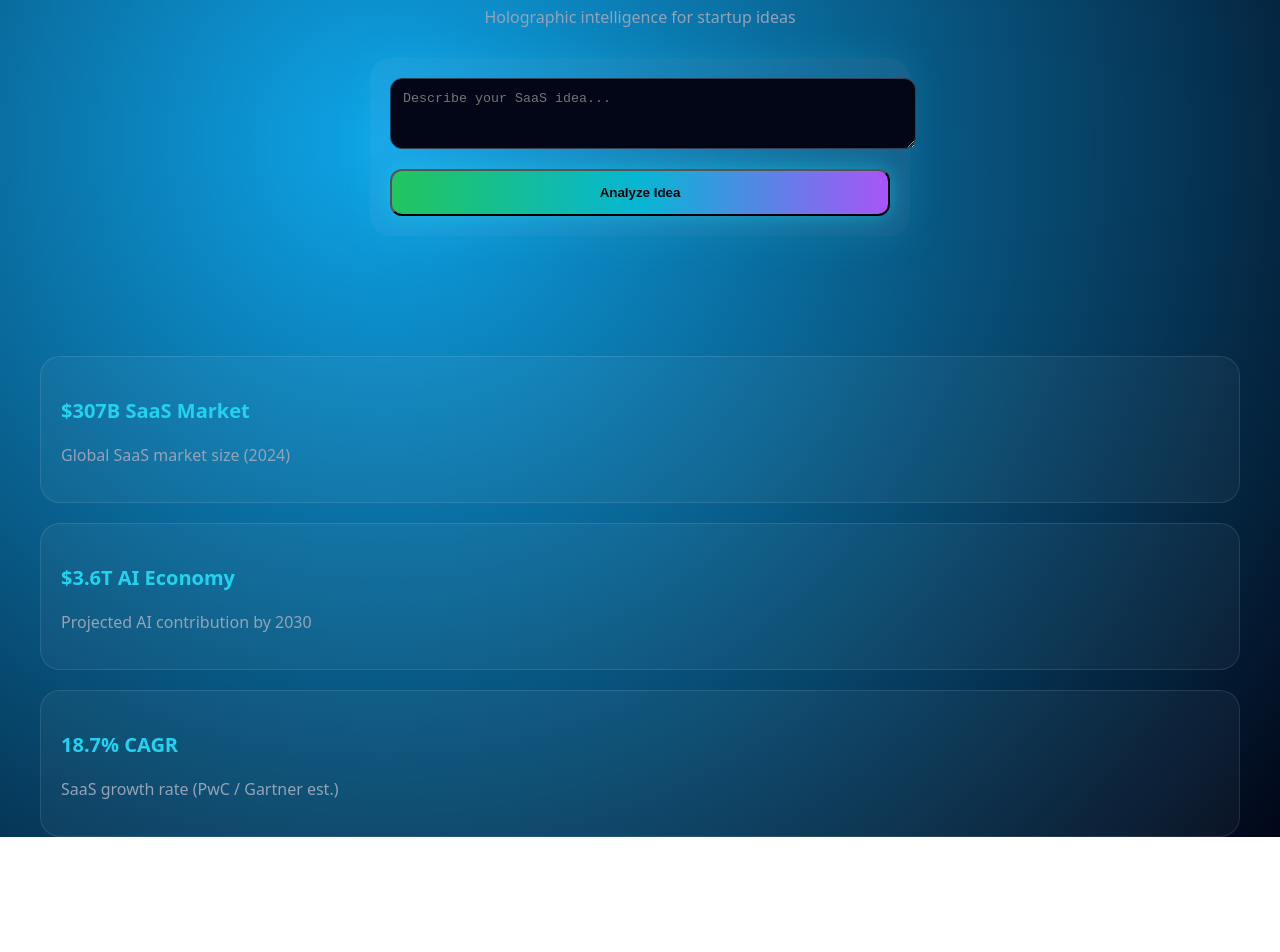
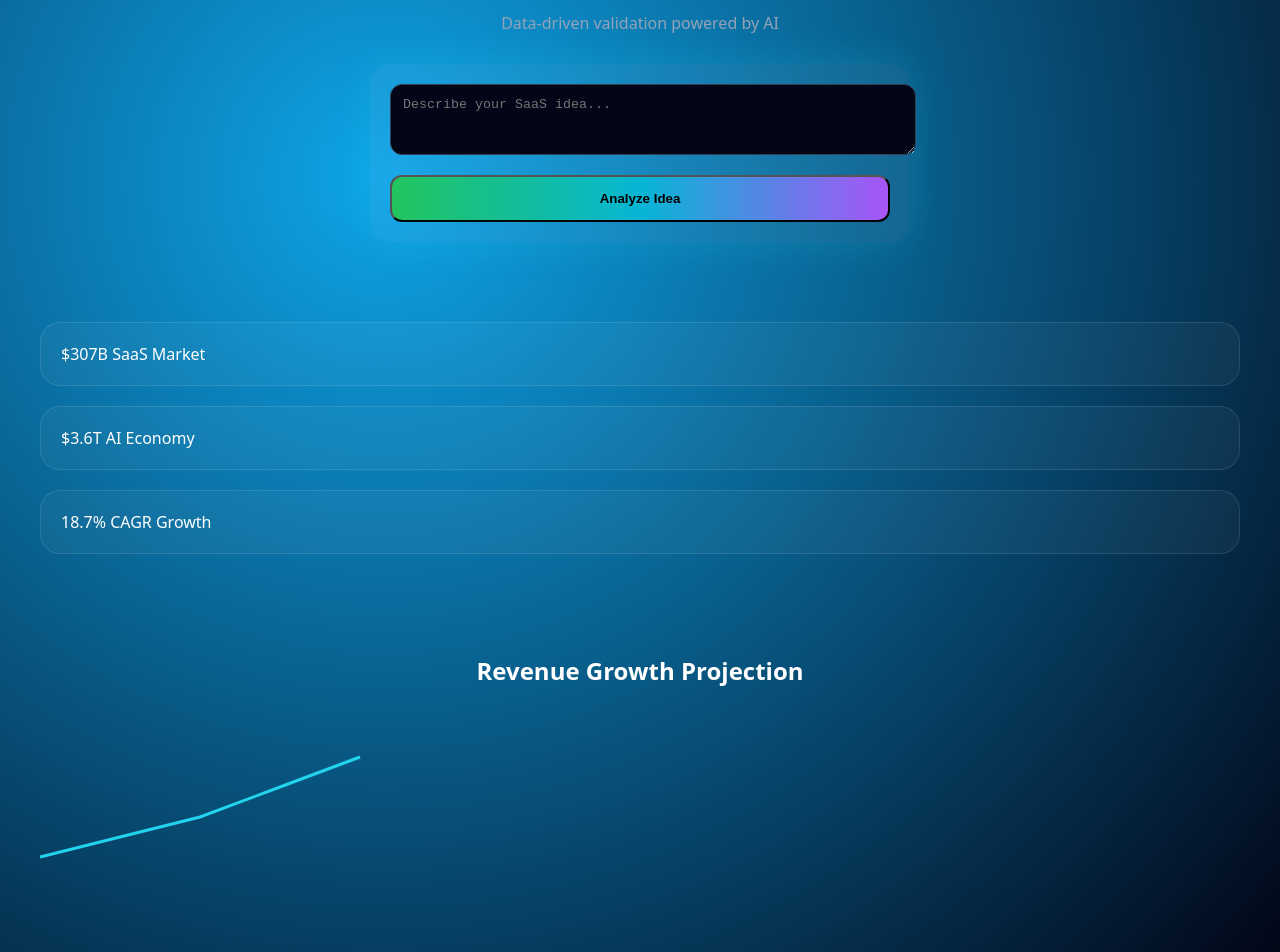
Before and after one commit to TogaraCode/ai-saas-platform, a Next.js app: page / in a window 1280 px wide. Shown: the part 155-1107 px from the top of the page. Before the commit the page ends 992 px from the top, so only its background shows below. Built offline with nearby package versions, Linux system fonts and the light colour scheme.

Commit message:
Refactor pointer glow and enhance UI components
Refactor pointer and text styles, update visibility logic, and add revenue chart section.

```diff
--- a/app/page.js
+++ b/app/page.js
@@ -5,6 +5,7 @@ export default function Home() {
   const [idea, setIdea] = useState("")
   const [loading, setLoading] = useState(false)
   const [showResult, setShowResult] = useState(false)
+
   const beamRef = useRef(null)
 
   async function analyze() {
@@ -17,9 +18,9 @@ export default function Home() {
     }, 1200)
   }
 
-  // pointer “laser beam”
+  // pointer glow
   useEffect(() => {
-    function move(e) {
+    const move = (e) => {
       if (!beamRef.current) return
       beamRef.current.style.left = e.clientX + "px"
       beamRef.current.style.top = e.clientY + "px"
@@ -33,9 +34,12 @@ export default function Home() {
     const els = document.querySelectorAll(".reveal")
     const obs = new IntersectionObserver((entries) => {
       entries.forEach((e) => {
-        if (e.isIntersecting) e.target.classList.add("visible")
+        if (e.isIntersecting) {
+          e.target.classList.add("visible")
+        }
       })
     }, { threshold: 0.2 })
+
     els.forEach(el => obs.observe(el))
   }, [])
 
@@ -44,11 +48,11 @@ export default function Home() {
       minHeight: "100vh",
       background: "radial-gradient(circle at 30% 30%, #0ea5e9, #020617)",
       color: "white",
-      overflowX: "hidden",
-      fontFamily: "system-ui"
+      fontFamily: "system-ui",
+      overflowX: "hidden"
     }}>
 
-      {/* laser pointer */}
+      {/* pointer glow */}
       <div ref={beamRef} style={{
         position: "fixed",
         width: 200,
@@ -61,23 +65,17 @@ export default function Home() {
       }}/>
 
       {/* HERO */}
-      <section style={{
-        padding: 40,
-        textAlign: "center"
-      }}>
+      <section style={{ padding: 40, textAlign: "center" }}>
         <h1 style={{
-          fontSize: 40,
+          fontSize: 42,
           fontWeight: 800,
           textShadow: "0 0 20px #22d3ee"
         }}>
           AI SaaS Validator
         </h1>
 
-        <p style={{
-          color: "#94a3b8",
-          marginTop: 10
-        }}>
-          Holographic intelligence for startup ideas
+        <p style={{ color: "#94a3b8" }}>
+          Data-driven validation powered by AI
         </p>
 
         {/* input */}
@@ -89,7 +87,7 @@ export default function Home() {
           borderRadius: 20,
           background: "rgba(255,255,255,0.05)",
           backdropFilter: "blur(12px)",
-          boxShadow: "0 0 40px rgba(34,211,238,0.15)"
+          boxShadow: "0 0 40px rgba(34,211,238,0.2)"
         }}>
           <textarea
             value={idea}
@@ -113,18 +111,11 @@ export default function Home() {
             borderRadius: 12,
             background: "linear-gradient(90deg,#22c55e,#06b6d4,#a855f7)",
             fontWeight: "bold",
-            color: "black",
-            boxShadow: "0 0 20px rgba(34,211,238,0.5)"
+            color: "black"
           }}>
             {loading ? "Analyzing..." : "Analyze Idea"}
           </button>
         </div>
-
-        {loading && (
-          <div style={{ marginTop: 20 }}>
-            🧠 AI is scanning global market data...
-          </div>
-        )}
 
         {showResult && (
           <div style={{
@@ -132,52 +123,63 @@ export default function Home() {
             padding: 20,
             borderRadius: 16,
             background: "rgba(255,255,255,0.05)",
-            transform: "perspective(800px) rotateX(3deg)"
+            transform: "perspective(800px) rotateX(4deg)"
           }}>
             ⭐ Score: 7.8 / 10
-            <p>Strong SaaS potential with scalable monetization.</p>
+            <p>Strong SaaS opportunity with scalable revenue.</p>
           </div>
         )}
       </section>
 
-      {/* DATA DASHBOARD */}
+      {/* DATA CARDS */}
       <section style={{
         padding: 40,
         display: "grid",
         gap: 20
       }}>
-
         {[
-          { title: "$307B SaaS Market", desc: "Global SaaS market size (2024)" },
-          { title: "$3.6T AI Economy", desc: "Projected AI contribution by 2030" },
-          { title: "18.7% CAGR", desc: "SaaS growth rate (PwC / Gartner est.)" }
-        ].map((card, i) => (
-          <div key={i} className="reveal" style={{
-            padding: 20,
-            borderRadius: 20,
-            background: "rgba(255,255,255,0.04)",
-            border: "1px solid rgba(255,255,255,0.1)",
-            transition: "0.6s",
-            transform: "translateY(40px)"
-          }}>
-            <h3 style={{
-              fontSize: 20,
-              color: "#22d3ee"
-            }}>{card.title}</h3>
-            <p style={{ color: "#94a3b8" }}>{card.desc}</p>
+          "$307B SaaS Market",
+          "$3.6T AI Economy",
+          "18.7% CAGR Growth"
+        ].map((item, i) => (
+          <div key={i} className="reveal card">
+            {item}
           </div>
         ))}
+      </section>
 
+      {/* CHART */}
+      <section style={{
+        padding: 40,
+        textAlign: "center"
+      }}>
+        <h2>Revenue Growth Projection</h2>
+
+        <svg width="100%" height="200">
+          <polyline
+            fill="none"
+            stroke="#22d3ee"
+            strokeWidth="3"
+            points="0,150 80,130 160,110 240,80 320,50"
+          />
+        </svg>
       </section>
 
       {/* STYLES */}
       <style jsx>{`
-        .reveal {
+        .card {
+          padding: 20px;
+          border-radius: 20px;
+          background: rgba(255,255,255,0.04);
+          border: 1px solid rgba(255,255,255,0.1);
           opacity: 0;
+          transform: translateY(40px);
+          transition: 0.6s;
         }
-        .reveal.visible {
+
+        .visible {
           opacity: 1;
-          transform: translateY(0px);
+          transform: translateY(0);
         }
       `}</style>
 
```
